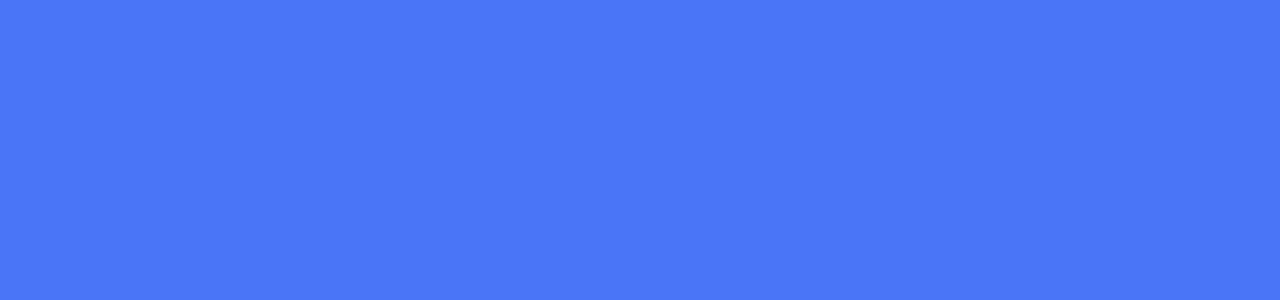
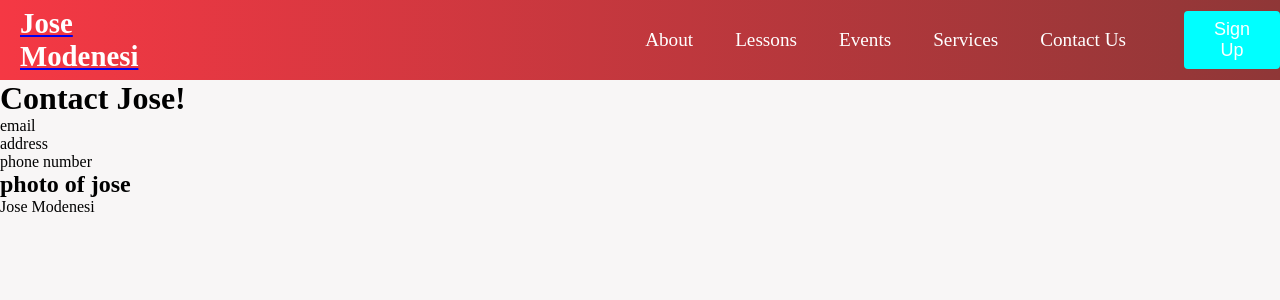
Before and after one commit to RomelLopez/Joses-Website, a React (Create React App) app: page /Contact in a window 1280 px wide. Before the commit this address had no page. Shown: the top 300 px of the page. Built offline with nearby package versions, Linux system fonts and the light colour scheme.

Commit message:
added text, links, and colors

```diff
--- a/src/RouterURL.js
+++ b/src/RouterURL.js
@@ -3,6 +3,10 @@ import React, { Component } from 'react';
 import Main from './components/Main';
 import About from './components/About';
 import Lessons from './components/Lessons';
+import Events from './components/Events';
+import Services from './components/Services';
+import Contact from './components/Contact';
+import Homepage from './components/Homepage';
 
 
 export default class routerURL extends Component {
@@ -10,9 +14,12 @@ export default class routerURL extends Component {
         return (
             <Routes>
                 <Route path={process.env.PUBLIC_URL} element={<Main />} />
+                <Route path='/Main' element={<Main />} />
                 <Route path='/About' element={<About />} />
                 <Route path='/Lessons' element={<Lessons />} />
-
+                <Route path='/Events' element={<Events />} />
+                <Route path='/Services' element={<Services />} />
+                <Route path='/Contact' element={<Contact />} />
             </Routes>
         )
     }
--- /dev/null
+++ b/src/components/Contact.js
@@ -0,0 +1,20 @@
+import React from 'react'
+import Navbar from './Navbar/Navbar'
+
+function Contact() {
+    return (
+        <div>
+            <Navbar />
+            <h1>Contact Jose!</h1>
+            <p> email </p>
+            <p>address</p>
+            <p>phone number</p>
+            <div>
+                <h2>photo of jose</h2>
+                <p> Jose Modenesi</p>
+            </div>
+        </div>
+    )
+}
+
+export default Contact
--- /dev/null
+++ b/src/components/Events.js
@@ -0,0 +1,24 @@
+import React from 'react'
+import Navbar from './Navbar/Navbar'
+
+function Events() {
+    return (
+        <div className='Event--container'>
+            <Navbar />
+            <div>
+                <h1>Events</h1>
+            </div>
+            <div>
+                <img src='/' />
+                <p>Come and join us for a Salsa Night Celebration!</p>
+                <p>07.31.2022</p>
+            </div>
+            <div>
+                <img src='/' />
+                <p>Come and join us for a Salsa Night Celebration!</p>
+            </div>
+        </div>
+    )
+}
+
+export default Events
--- a/src/components/Navbar/MenuItems.js
+++ b/src/components/Navbar/MenuItems.js
@@ -13,17 +13,17 @@ export const MenuItems = [
     },
     {
         title: 'Events',
-        url: '#',
+        url: '/Events',
         cName: 'nav-links'
     },
     {
         title: 'Services',
-        url: '#',
+        url: '/Services',
         cName: 'nav-links'
     },
     {
         title: 'Contact Us',
-        url: '#',
+        url: '/Contact',
         cName: 'nav-links'
     },
     {
--- a/src/components/Navbar/Navbar.css
+++ b/src/components/Navbar/Navbar.css
@@ -5,8 +5,8 @@
 }
 
 .NavbarItems {
-    background: linear-gradient(90deg, rgb(76, 120, 241) 0%,
-            rgb(102, 122, 211) 100%);
+    background: linear-gradient(90deg, #F53844 0%,
+            #8f3737 100%);
     height: 80px;
     display: flex;
     justify-content: center;
--- a/src/components/Navbar/Navbar.js
+++ b/src/components/Navbar/Navbar.js
@@ -16,7 +16,7 @@ class Navbar extends Component {
     render() {
         return (
             <nav className='NavbarItems'>
-                <a href="javascript:history.back()">
+                <a href="/Main">
                     <h1 className='navbar-logo' > Jose Modenesi</h1>
                 </a>
                 <div className='menu-icon' onClick={this.handleClick}>
--- /dev/null
+++ b/src/components/Services.js
@@ -0,0 +1,20 @@
+import React from 'react'
+import Navbar from './Navbar/Navbar'
+
+function Services() {
+    return (
+        <div className='Services--container'>
+            <Navbar />
+            <div>
+                <h1> Services </h1>
+                <h2> Jose provides a variety of different services available too</h2>
+                <h1>Step Weight</h1>
+                <h1>Combat Cardio</h1>
+                <h1>Vibra Entertainment Clown</h1>
+                <h1>Cardio Kickboxing Bootcamp</h1>
+            </div>
+        </div>
+    )
+}
+
+export default Services
--- a/src/styles/Main.css
+++ b/src/styles/Main.css
@@ -3,7 +3,7 @@
 }
 
 body {
-    background-color: rgb(72, 118, 245);
+    background-color: rgb(248, 246, 246);
 }
 
 #main {
```
Also changed, not shown: src/App.js (indentation only), src/components/Hero.js (added).
